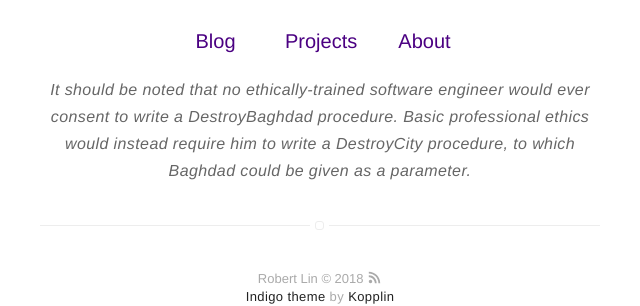
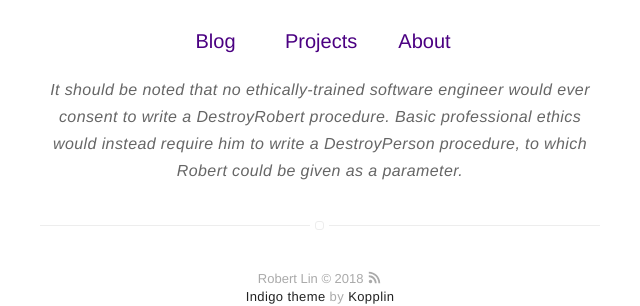
Before and after one commit to bobheadxi/bobheadxi.github.io, a Jekyll site: the page built from index.html, in a window 1280 px wide. Shown: the part 442-748 px from the top of the page, without its empty margins (320-960 px from the left). Built offline with Jekyll 4.4.1, drawn with Linux system fonts in a browser that asks for light colours.

Commit message:
Update funny quote

```diff
--- a/index.html
+++ b/index.html
@@ -5,7 +5,7 @@ title: Home
 
 <p align="center">
   <i>
-    It should be noted that no ethically-trained software engineer would ever consent to write a DestroyBaghdad procedure.
-    Basic professional ethics would instead require him to write a DestroyCity procedure, to which Baghdad could be given as a parameter.
+    It should be noted that no ethically-trained software engineer would ever consent to write a DestroyRobert procedure.
+    Basic professional ethics would instead require him to write a DestroyPerson procedure, to which Robert could be given as a parameter.
   </i>
 </p>
```
